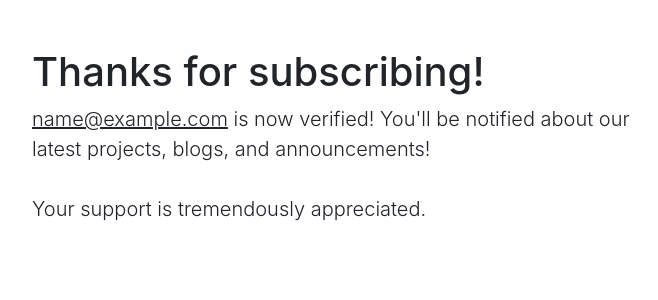
After one commit to Harker-Hackers/subscribe, a Flask app: template templates/verified.jinja in a window 1280 px wide. The commit adds this page. Shown: the top 300 px of the page, without its empty margins (283-941 px from the left). Run offline with Flask 2, Linux system fonts and the light colour scheme; the template is opened without the code that fills it: most values are stand-ins (such as "Sample title", 1, 10 or a date in 2020); some libraries are stand-ins or nearby versions.

Commit message:
Users have to verify emails now (#1)

```diff
--- a/main.py
+++ b/main.py
@@ -1,12 +1,13 @@
 import flask
-import flask_login
 import rockset
 import smtplib, ssl
 from email.mime.text import MIMEText
 from email.mime.multipart import MIMEMultipart
 import os
+from jinja2 import Template
+from random import randint
 
-def send_mail(address):
+def send_mail(address, ver_code):
     sender_email = os.getenv('EMAIL_EMAIL')
     receiver_email = address
     password = os.getenv('EMAIL_PW')
@@ -15,12 +16,19 @@ def send_mail(address):
     message['Subject'] = 'Harker Hackers Subscription'
     message['From'] = sender_email
     message['To'] = receiver_email
+
+    body = Template(
+            open(
+                'verification.jinja',
+                'r'
+            ).read()
+        ).render({
+            'code': ver_code
+        })
+
     message.attach(
         MIMEText(
-            open(
-                'verification.html',
-                'r'
-            ).read(),
+            body,
             'html'
         )
     )
@@ -53,21 +61,64 @@ def login():
     )
 
 @app.route('/authorized')
-def console():
+def after():
     email = flask.request.args.get('email')
-    send_mail(email)
+    ver_code = randint(1, 10000)
+    send_mail(email, ver_code)
 
-    print(
-        collection.add_docs([{
-            '_id': email
-        }])
-    )
-    return(
-        flask.render_template(
-            'authorized.jinja',
-            email=email
+    res = rs.sql(
+        rockset.Q(
+            'harker_hackers.emails'
+        ).where(
+            rockset.F['code'] == ver_code
+        ).select(
+            rockset.F['email']
         )
     )
 
+    if res == []:
+        return('Already subbed')
+    else:
+        print(
+            collection.add_docs([{
+                '_id': email,
+                'verified': False,
+                'code': ver_code
+            }])
+        )
+
+        return(
+            flask.render_template(
+                'please_verify.jinja',
+                email=email
+            )
+        )
+
+@app.route('/authorized/<ver_code>')
+def verify(ver_code):
+    res = rs.sql(
+        rockset.Q(
+            'select _id from harker_hackers.emails where code={}'.format(
+                ver_code
+            )
+        )
+    )
+    email = res[0]['_id']
+
+    if res != []:
+        collection.add_docs([{
+            '_id': email,
+            'verified': True,
+        }])
+        return(
+            flask.render_template(
+                'verified.jinja',
+                email=email
+            )
+        )
+    else:
+        return('Email not found')
+
+
 if __name__ == '__main__':
     app.run()
--- a/requirements.txt
+++ b/requirements.txt
@@ -1,4 +1,3 @@
 flask
-flask-login
 rockset
 gunicorn
--- a/templates/authorized.jinja
+++ b/templates/please_verify.jinja
@@ -14,7 +14,7 @@
   <body>
     <main class="container">
       <h1 class="mt-5">Thanks for subscribing!</h1>
-      <p class="lead">You will recieve an email at <u>{{ email }}</u> as verification within the minute. You'll be notified about our latest projects, blogs, and announcements! <br><br>Your support is tremendously appreciated.</p>
+      <p class="lead">You will recieve an email at <u>{{ email }}</u> as verification within the minute. Follow the link in the email to verify. Almost there!</p>
     </main>
   </body>
 </html>
--- /dev/null
+++ b/templates/verified.jinja
@@ -0,0 +1,20 @@
+
+<!doctype html>
+<html lang="en">
+  <head>
+    <meta charset="utf-8">
+    <meta name="viewport" content="width=device-width, initial-scale=1, shrink-to-fit=no">
+    <link rel="icon" href="logo.png">
+    <title>Harker Hackers Subscription</title>
+    <link href="https://stackpath.bootstrapcdn.com/bootstrap/4.5.2/css/bootstrap.min.css" rel="stylesheet">
+
+    <link href="{{ url_for("static", filename="authorized.css") }}" rel="stylesheet">
+  </head>
+
+  <body>
+    <main class="container">
+      <h1 class="mt-5">Thanks for subscribing!</h1>
+      <p class="lead"><u>{{ email }}</u> is now verified! You'll be notified about our latest projects, blogs, and announcements! <br><br>Your support is tremendously appreciated.</p>
+    </main>
+  </body>
+</html>
--- a/verification.html
+++ b/verification.jinja
@@ -8,7 +8,8 @@
         </div>
         <center>
             <h3>Thanks for subscribing to <a href="https://harker-hackers.github.io/">Harker Hackers</a>!</h3>
-            <p>You'll now be notified of all projects, blogs, and news from us.</p>
+            <p>There's one step left. Please click <a href="https://harker-hackers.herokuapp.com//authorized/{{ code }}">here</a> to verify this email address. <br>
+            Not you? Ignore this email.</p>
         </center>
     </body>
     <footer>
```
